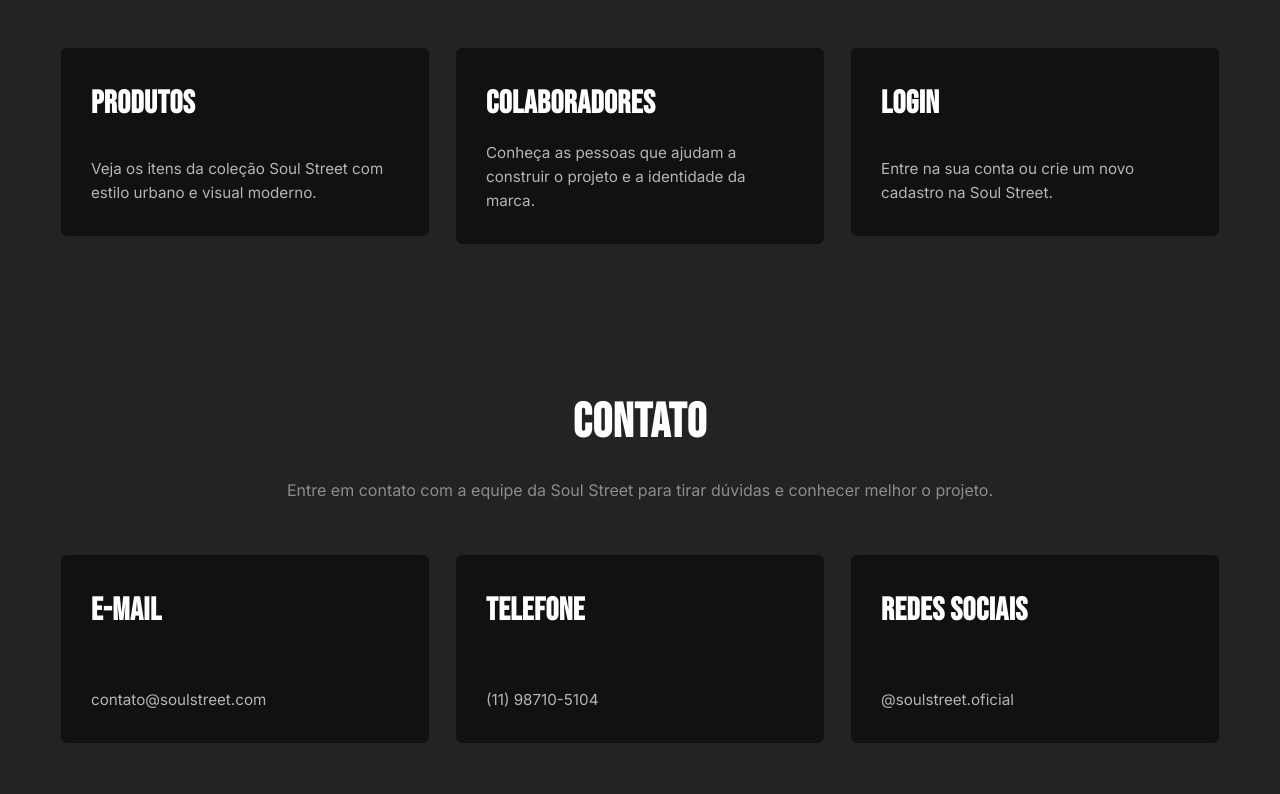
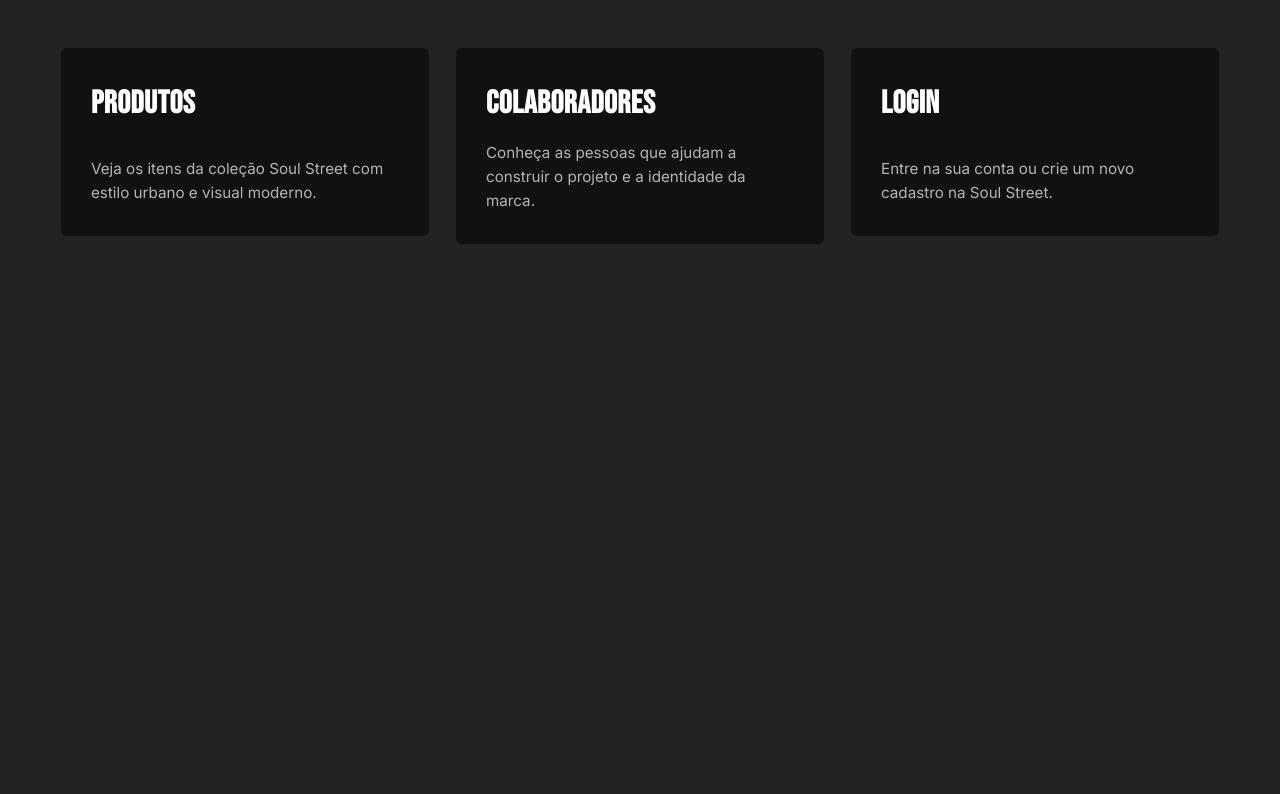
Before and after one commit to Aantonio-tech/TCC-ROUPAS, a plain HTML site: page html/index.html in a window 1280 px wide. Shown: the part 1891-2685 px from the top of the page. After the commit the page ends 2186 px from the top, so only its background shows below. Drawn offline with Linux system fonts and the light colour scheme.

Commit message:
ultimas alterações de erros simples na parte visual da pagina

```diff
--- a/html/index.html
+++ b/html/index.html
@@ -108,7 +108,7 @@
     </a>
 </li>
 
->>>>>>> 744e1b0 (Atualiza carrinho e integração do checkout)
+
                 <li><a href="index.html">Home</a></li>
                 <li><a href="produtos.html">Produtos</a></li>
                 <li><a href="colaboradores.html">Colaboradores</a></li>
@@ -116,10 +116,6 @@
                 <li id="menuConta">
     <a href="login.html">Login</a>
 </li>
-                <li id="menuConta">
-    <a href="login.html">Login</a>
-</li>
-
 
             </ul>
         </nav>
@@ -271,46 +267,6 @@
 
         </section>
 
-
-        <!-- CONTATO -->
-        <section class="modules" id="contato">
-
-            <div class="section-head">
-
-                <h2>Contato</h2>
-
-                <p>
-                    Entre em contato com a equipe da Soul Street
-                    para tirar dúvidas e conhecer melhor o projeto.
-                </p>
-
-            </div>
-
-            <div class="dashboard">
-
-                <a href="contatos.html">
-                    <article class="panel">
-
-                        <h3>E-mail</h3>
-                        <p>contato@soulstreet.com</p>
-
-                    </article>
-                </a>
-
-                <article class="panel">
-
-                    <h3>Telefone</h3>
-                    <p>(11) 98710-5104</p>
-
-                </article>
-
-                <a href="contatos.html">
-                    <article class="panel">
-
-                        <h3>Redes sociais</h3>
-                        <p>@soulstreet.oficial</p>
-
-                    </article>
                 </a>
 
             </div>
```
